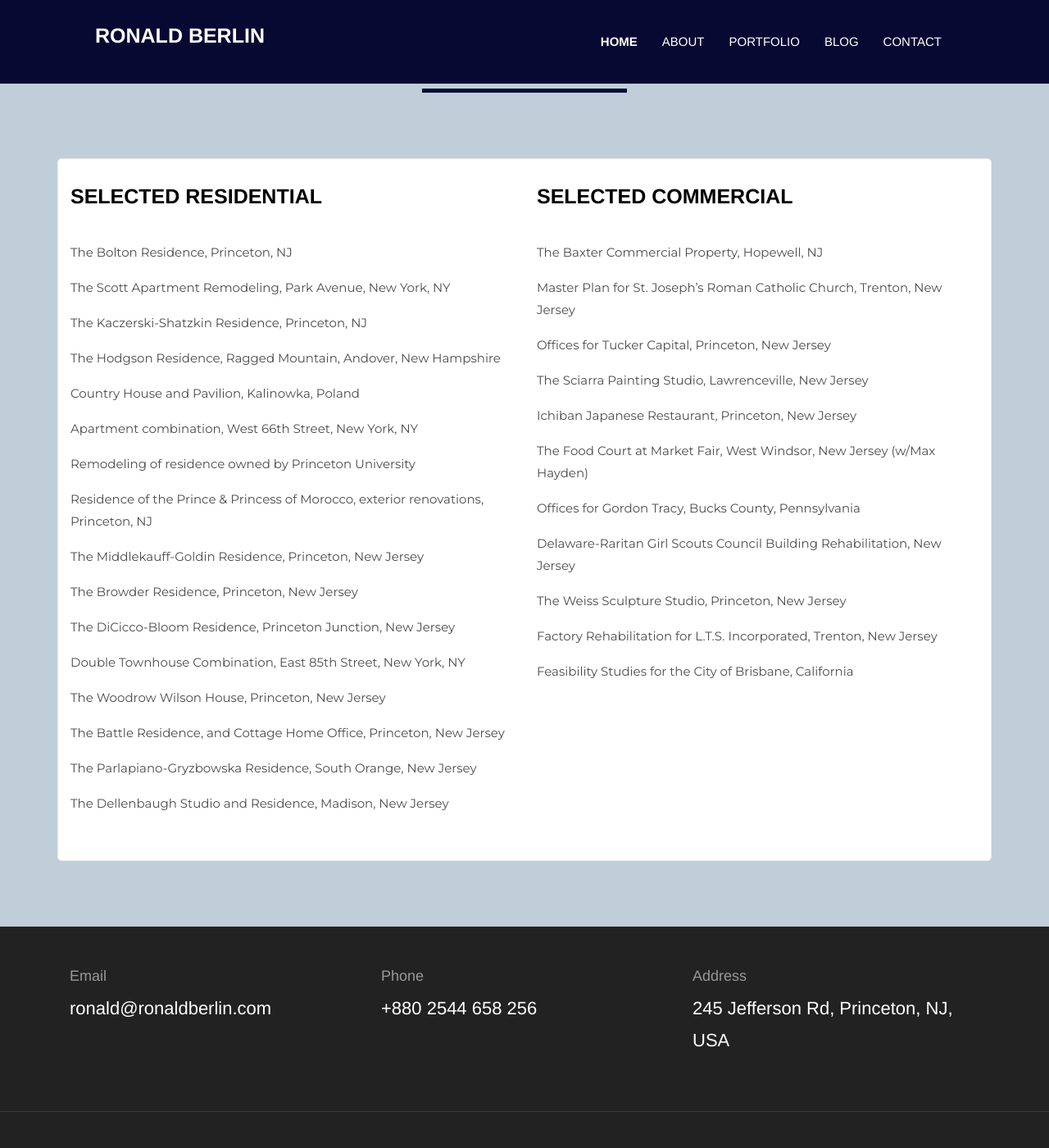
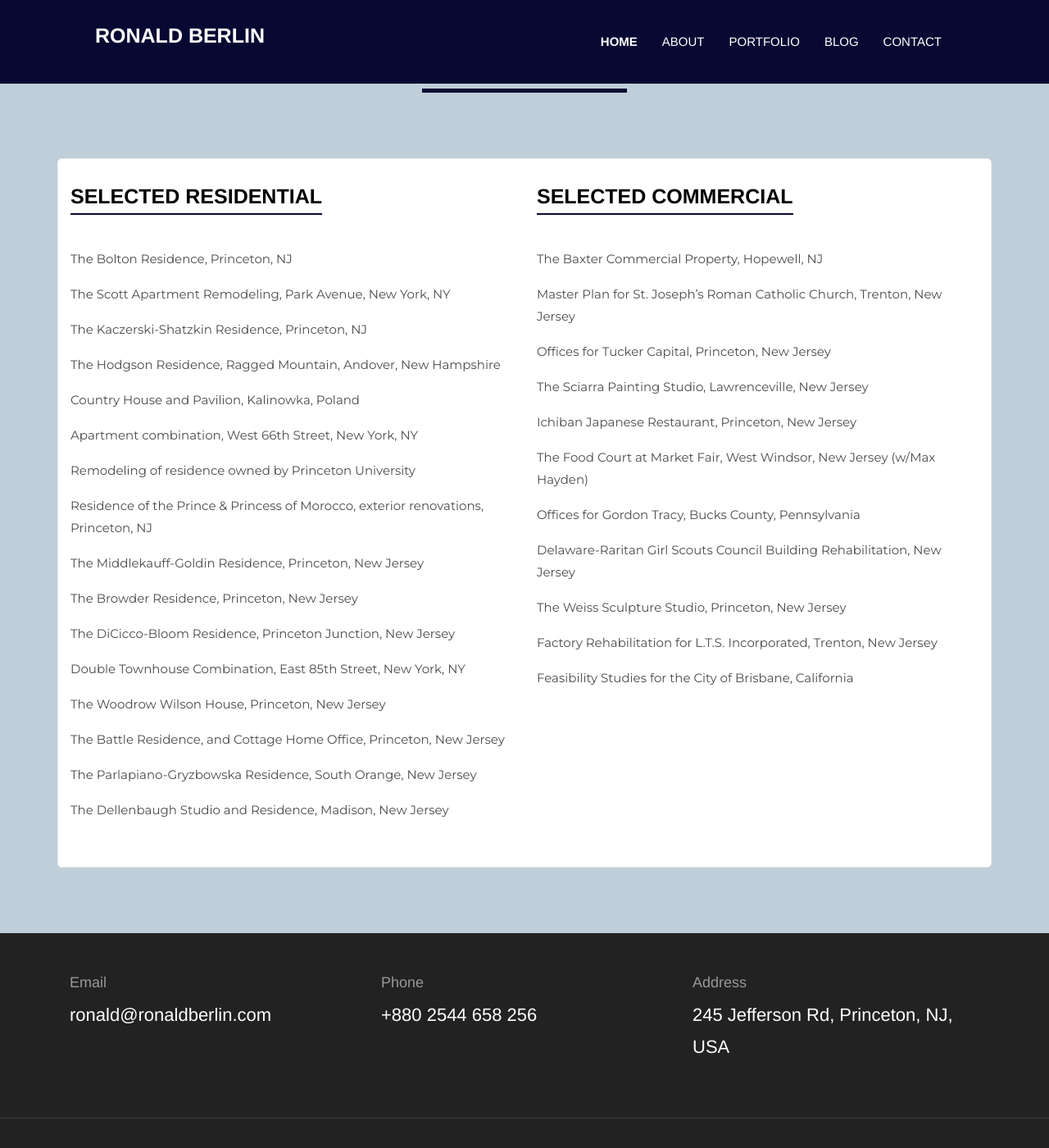
Before and after one commit to sofiamay/website-jekyll-ronaldberlin, a Jekyll site: the page built from _pages/about.md, in a window 1280 px wide and 1400 px high, scrolled down 848 px. Shown: the whole window at 82% size. Built offline with Jekyll 4.4.1, drawn with Linux system fonts in a browser that asks for light colours; nearby versions of some CDN libraries; some web fonts are replaced.

Commit message:
Made lists more responsive

```diff
--- a/_includes/selected-works.html
+++ b/_includes/selected-works.html
@@ -8,8 +8,10 @@
       </div>
     </div>
     <div class="row simple-list">
-      <div id="residential-projects" class="col-lg-6 col-md-6 mb-40 list-column">
-        <h3> Selected Residential</h3>
+      <div id="residential-projects" class="col-lg-6 mb-40 list-column">
+        <div class="list-title">
+          <h3 class="underlined"> Selected Residential</h3>
+        </div>
         <div>
           {% for project in site.data.settings.selected-residential %}
           <div class="list-item">
@@ -18,8 +20,10 @@
           {% endfor %}
         </div>
       </div>
-      <div id="commercial-projects" class="col-lg-6 col-md-6 mb-40 list-column">
-        <h3> Selected Commercial </h3>
+      <div id="commercial-projects" class="col-lg-6 mb-40 list-column">
+        <div class="list-title">
+          <h3 class="list-title underlined"> Selected Commercial </h3>
+        </div>
         <div>
           {% for project in site.data.settings.selected-commercial %}
           <div class="list-item">
--- a/assets/scss/_common.scss
+++ b/assets/scss/_common.scss
@@ -92,6 +92,16 @@
   text-align: center;
   overflow: visible;
   color: $ternary-color,
+}
+
+.underlined {
+  display: inline-block;
+  &:after {
+    content: '';
+    display: block;
+    border-top: 2px solid $primary-color;
+    margin-top: 0.25em;
+  }
 }
 
 .bg-cover {
@@ -307,6 +317,14 @@
 .simple-list{
   border: 1px solid $gray;
   border-radius: 5px;
+  .list-column{
+    .list-title{
+      text-align: center;
+      @media all and (min-width: 992px) {
+        text-align: left;
+      }
+    }
+  }
   h3 {
     margin: 30px 0px 40px;
   }
```
